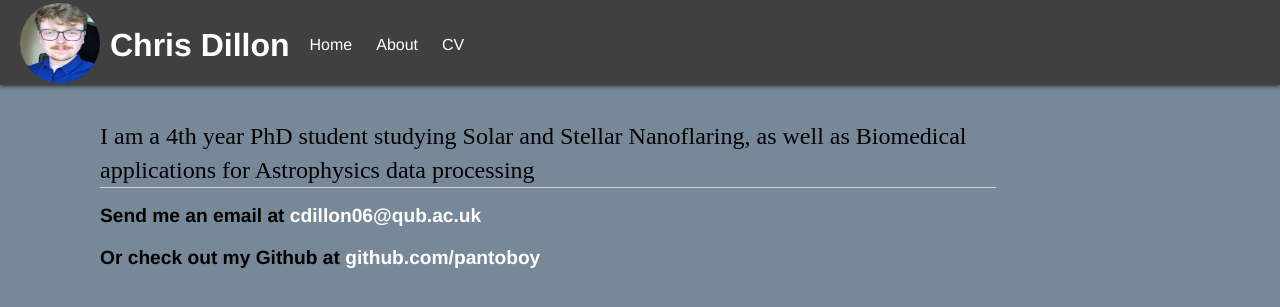
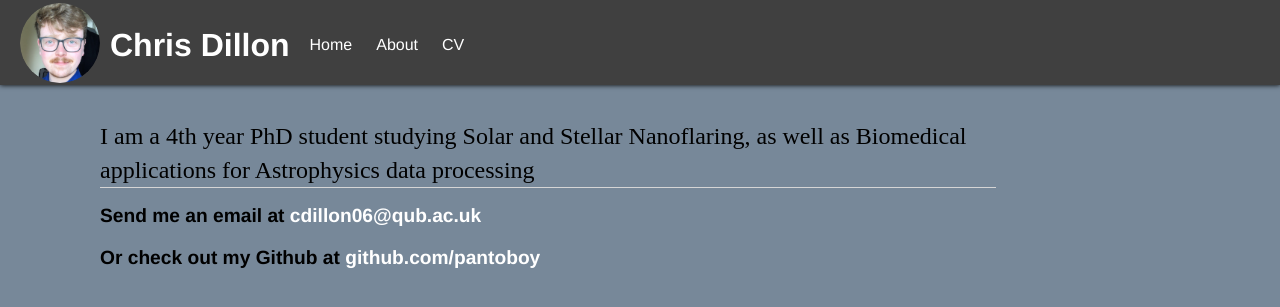
Before and after one commit to ChristopherJohnDillon/ChrisDillon.github.io, a Jekyll site: the page built from index.html, in a window 1280 px wide. Shown: the top 307 px of the page. Built offline with Jekyll 4.4.1, drawn with Linux system fonts in a browser that asks for light colours.

Commit message:
Rounded off the Photo of me
Rounded off the Photo of me

```diff
--- a/_layouts/default.html
+++ b/_layouts/default.html
@@ -18,7 +18,7 @@
 
 					<a style="display: inline;" href="">
 					<img
-					style="width: 80px; height: 80px; border-radius: 80px;" src="{{'/images/me.jpg'|absolute_url}}" alt="A photograph of Christopher Dillon, wearing a blue shirt"
+					style="width: 80px; height: 80px; border-radius: 80px;" src="{{'/images/circle_me.png'|absolute_url}}" alt="A photograph of Christopher Dillon, wearing a blue shirt"
 					/>
 					</a>
 
--- a/css/main.css
+++ b/css/main.css
@@ -6,6 +6,10 @@
     border: 0;
 }
 
+@viewport {
+  width: device-width ;
+  zoom: 1.0 ;
+}
 
 body {
   margin-top: 100px;
```
Also changed, not shown: images/circle_me.png (added).
